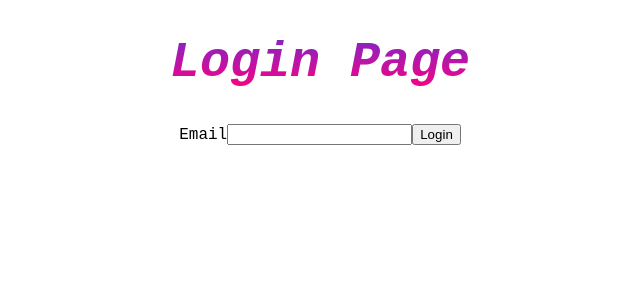
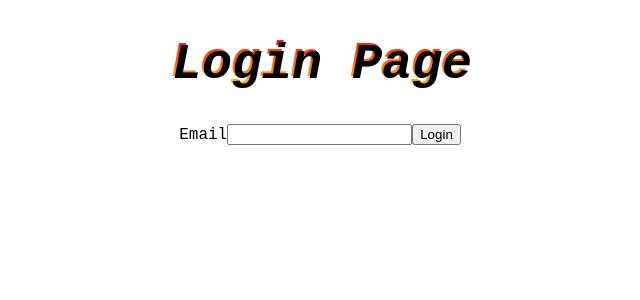
Before and after one commit to owentashlin/react-movies, a React (Create React App) app: page / in a window 1280 px wide. Shown: the top 300 px of the page, without its empty margins (320-960 px from the left). Built offline with nearby package versions, Linux system fonts and the light colour scheme.

Commit message:
additional styling added

```diff
--- a/src/pages/App/App.css
+++ b/src/pages/App/App.css
@@ -11,6 +11,11 @@
   width: 300px;
   height: 450px;
   background-color: black;
+  box-shadow: 5px 5px 5px grey;
+}
+
+.movie-card:hover {
+  box-shadow: 1px 1px 5px red;
 }
 
 img {
@@ -33,15 +38,17 @@ img {
   padding: 2px;
   margin: 5%;
   background: rgb(51,51,51);
+
 }
 
 h1{
   font-style: italic;
   font-weight: bold;
   font-size:50px;
-  background: linear-gradient(#7928CA, #FF0080);
+  background: linear-gradient(#ff0000, #ffd311);
   background-clip: text;
   -webkit-text-fill-color: transparent;
+  text-shadow: 2px 2px black;
 }
 
 h3 {
```
